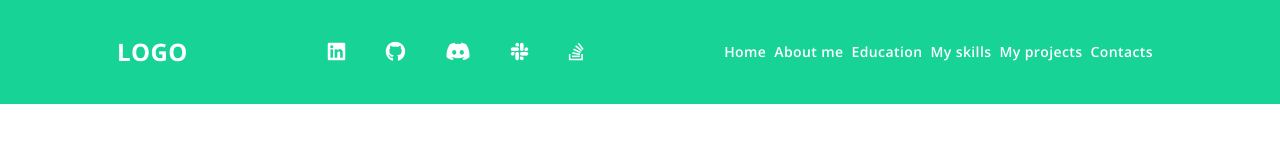
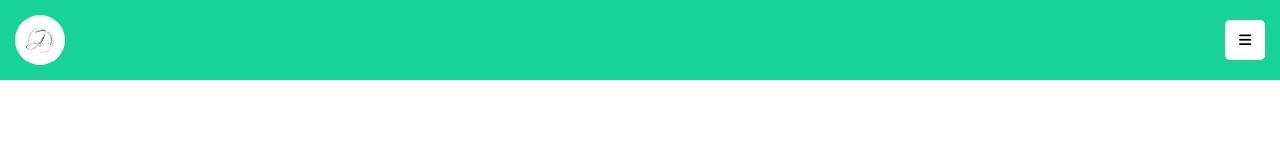
Before and after one commit to anastasia2022be1/portfolio-1, a website: page index.html in a window 1280 px wide. Drawn offline with nearby package versions, Linux system fonts and the light colour scheme.

Commit message:
add logo img+ bar from font awersome

```diff
--- a/index.html
+++ b/index.html
@@ -4,7 +4,7 @@
 <head>
     <meta charset="UTF-8">
     <meta name="viewport" content="width=device-width, initial-scale=1.0">
-
+    <link rel="stylesheet" href="https://cdnjs.cloudflare.com/ajax/libs/animate.css/4.1.1/animate.min.css">
     <link rel="stylesheet" href="main.css">
     <title>Portfolio</title>
 </head>
@@ -14,7 +14,9 @@
         <header class="header">
             <div class="header__container _container">
 
-                <a class="header__logo" href="#">LOGO</a>
+                <a class="header__logo" href="#">
+                    <img class="header__logo-img" src="./images/logo.png" alt="logo">
+                </a>
 
                 <ul class="social__list">
                     <li class="social__item"><a class="social__link" href=""><i class="fa-brands fa-linkedin"></i></a>
@@ -29,6 +31,7 @@
                 </ul>
 
                 <nav class="header__menu menu">
+                    <button class="menu__btn"><i class="fa-solid fa-bars"></i></button>
                     <ul class="menu__list">
                         <li class="menu__item"><a class="menu__link" href="">Home</a></li>
                         <li class="menu__item"><a class="menu__link" href="">About me</a></li>
--- a/main.scss
+++ b/main.scss
@@ -1,15 +1,4 @@
-$brand-color:#17D396;
-$accent-color:#07f7f7;
-$inverse-color:#00d7bb;
-$box-shadow-color:rgba(22, 213, 156, 0.7);
-
-
-
-$back-color: #22252c;
-$back-color-secondary: #313741;
-$text-color: #fff;
-$border-color: #02f4b7;
-
+@import './styles/vars.scss';
 
 // add Normalize style-list
 
@@ -34,11 +23,21 @@ body {
 }
 
 .wrapper {
-    min-height: 100%;
-    overflow: hidden;
+    min-height: 320px;
+    overflow-x: hidden;
 }
 
 ._container {
-    max-width: 1046px;
     margin: 0 auto;
+    padding: 0px 15px;
 }
+
+h2 {
+    background: linear-gradient(left, #00f298, #07f7f7);
+    background-clip: text;
+    -webkit-text-fill-color: transparent;
+    display: inline-block;
+    font-size: 45px;
+    font-weight: 700;
+    text-transform: uppercase
+}
--- a/package.json
+++ b/package.json
@@ -20,6 +20,7 @@
   },
   "homepage": "https://github.com/anastasia2022be1/portfolio-1#readme",
   "dependencies": {
+    "animate.css": "^4.1.1",
     "sass": "^1.75.0"
   }
 }
--- a/styles/header.scss
+++ b/styles/header.scss
@@ -10,8 +10,9 @@
 
     &__container {
         display: flex;
-        min-height: 104px;
+        min-height: 80px;
         align-items: center;
+        justify-content: space-between;
     }
 
     // .header__logo
@@ -22,10 +23,15 @@
         color: $text-color;
     }
 
+    &__logo-img {
+        width: 50px;
+        border-radius: 50%;
+    }
+
     // .header__menu
 
     &__menu {
-        margin: 0px 0px 0px 130px;
+
     }
 }
 
@@ -34,9 +40,9 @@
     // .social__list
 
     &__list {
-        margin: 0px 0px 0px 130px;
-        display: flex;
-        gap: 20px;
+
+        display: none;
+        // display: flex;
     }
 
     // .social__item
@@ -67,7 +73,10 @@
     // .menu__list
 
     &__list {
-        display: flex;
+
+        display: none;
+        // display: flex;
+        // flex-wrap: wrap;
     }
 
     // .menu__item
@@ -87,4 +96,13 @@
         line-height: 171%;
         font-weight: 600;
     }
+
+    &__btn {
+        display: block;
+        width: 40px;
+        height: 40px;
+        border-radius: 5px;
+        background-color: $text-color;
+        cursor: pointer;
+    }
 }
--- /dev/null
+++ b/styles/vars.scss
@@ -0,0 +1,11 @@
+$brand-color: #17D396;
+$accent-color: #07f7f7;
+$inverse-color: #00d7bb;
+$box-shadow-color: rgba(22, 213, 156, 0.7);
+
+
+
+$back-color: #22252c;
+$back-color-secondary: #313741;
+$text-color: #fff;
+$border-color: #02f4b7;
```
Also changed, not shown: images/logo.png (added), main.css, 2 other files.
